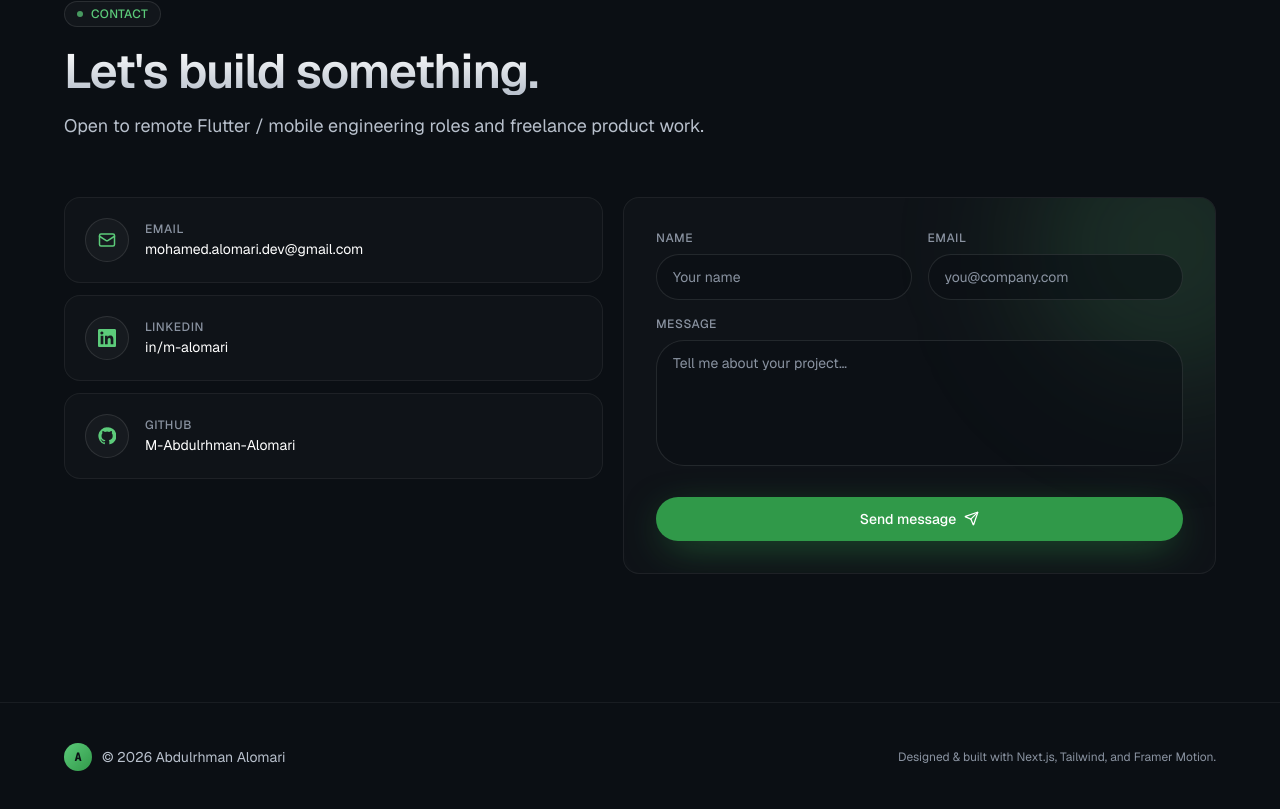
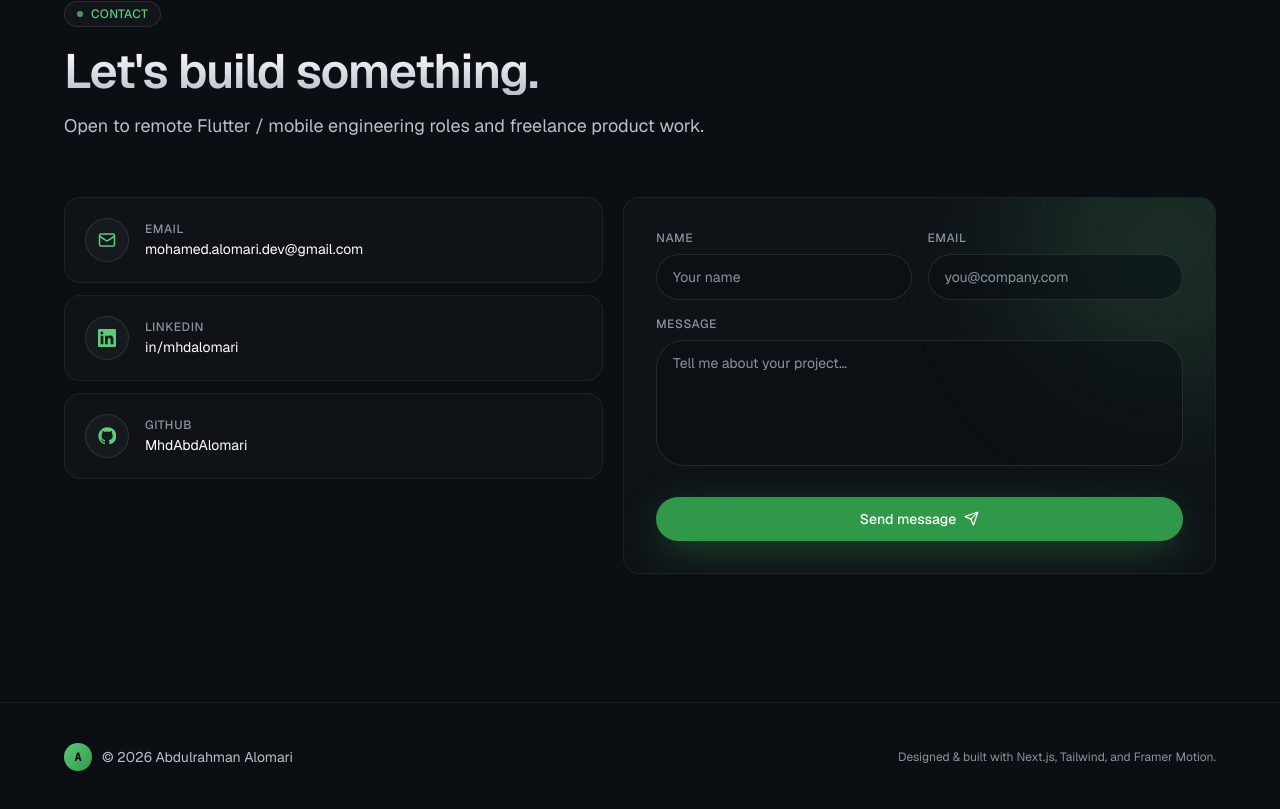
Before and after one commit to MhdAbdAlomari/mohammed-alomari-portfolio, a Next.js app: page / in a window 1280 px wide. Shown: the part 7023-7832 px from the top of the page. Built offline with nearby package versions, Linux system fonts and the light colour scheme.

Commit message:
brand: fix name spelling to Abdulrahman and update GitHub/LinkedIn handles

```diff
--- a/components/Contact.tsx
+++ b/components/Contact.tsx
@@ -35,14 +35,14 @@ export function Contact() {
     {
       icon: LinkedinIcon,
       label: t.contact.channels.linkedin,
-      value: "in/m-alomari",
-      href: "https://www.linkedin.com/",
+      value: "in/mhdalomari",
+      href: "https://linkedin.com/in/mhdalomari",
     },
     {
       icon: GithubIcon,
       label: t.contact.channels.github,
-      value: "M-Abdulrhman-Alomari",
-      href: "https://github.com/M-Abdulrhman-Alomari",
+      value: "MhdAbdAlomari",
+      href: "https://github.com/MhdAbdAlomari",
     },
   ];
 
--- a/components/Footer.tsx
+++ b/components/Footer.tsx
@@ -11,7 +11,7 @@ export function Footer() {
           <span className="grid size-7 place-items-center rounded-md bg-gradient-to-br from-accent to-primary text-bg">
             <span className="font-mono text-xs font-bold">A</span>
           </span>
-          <span>© {new Date().getFullYear()} Abdulrhman Alomari</span>
+          <span>© {new Date().getFullYear()} Abdulrahman Alomari</span>
         </div>
         <p className="text-center text-xs text-muted-soft sm:text-end">{t.footer.built}</p>
       </div>
--- a/components/Intro.tsx
+++ b/components/Intro.tsx
@@ -65,7 +65,7 @@ export function Intro() {
                 transition={{ delay: 0.4, duration: 0.7, ease: [0.16, 1, 0.3, 1] }}
                 className="text-balance text-3xl font-semibold tracking-tight gradient-text sm:text-4xl"
               >
-                Abdulrhman Alomari
+                Abdulrahman Alomari
               </motion.h1>
             </div>
 
```
